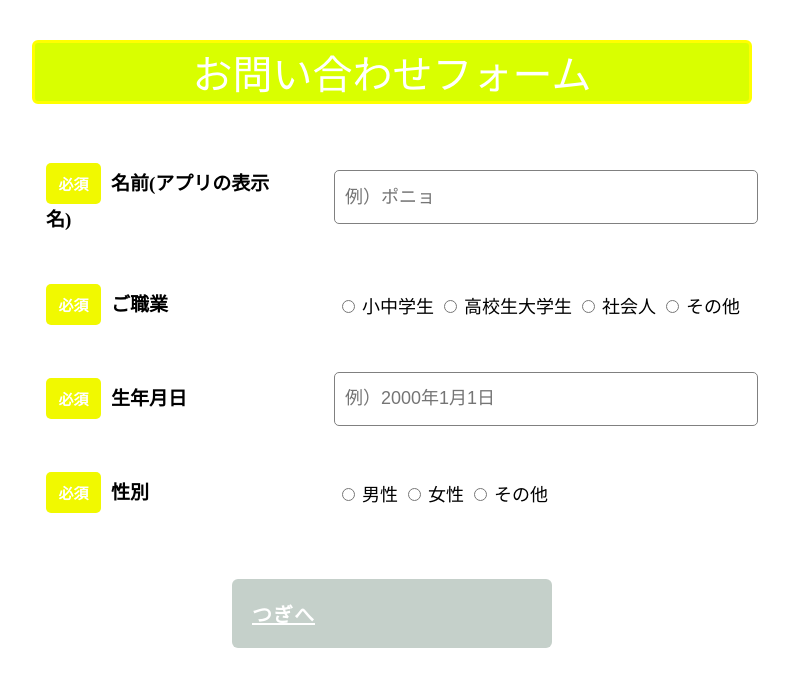
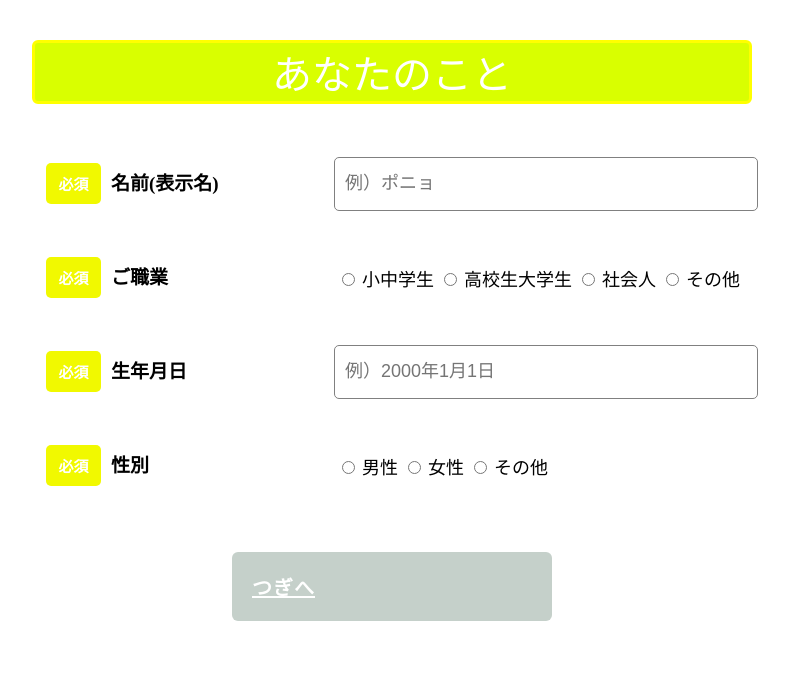
Before and after one commit to ryukitokai/mymonster, a plain HTML site: page Mymonster-4.html in a window 1280 px wide. Shown: the whole page, without its empty margins (248-1037 px from the left). Drawn offline with Linux system fonts and the light colour scheme.

Commit message:
Update Mymonster-4.html

```diff
--- a/Mymonster-4.html
+++ b/Mymonster-4.html
@@ -12,9 +12,9 @@
   <div class="box4">
 
 <form>
-  <p class="label-title">お問い合わせフォーム</p>
+  <p class="label-title">あなたのこと</p>
  <div class="form-sample">
-   <p class="form-label"><span class="form-require">必須</span>名前(アプリの表示名)</p>
+   <p class="form-label"><span class="form-require">必須</span>名前(表示名)</p>
    <input type="text" class="form-input" placeholder="例）ポニョ">
  </div>
  <div class="form-radio">
```
